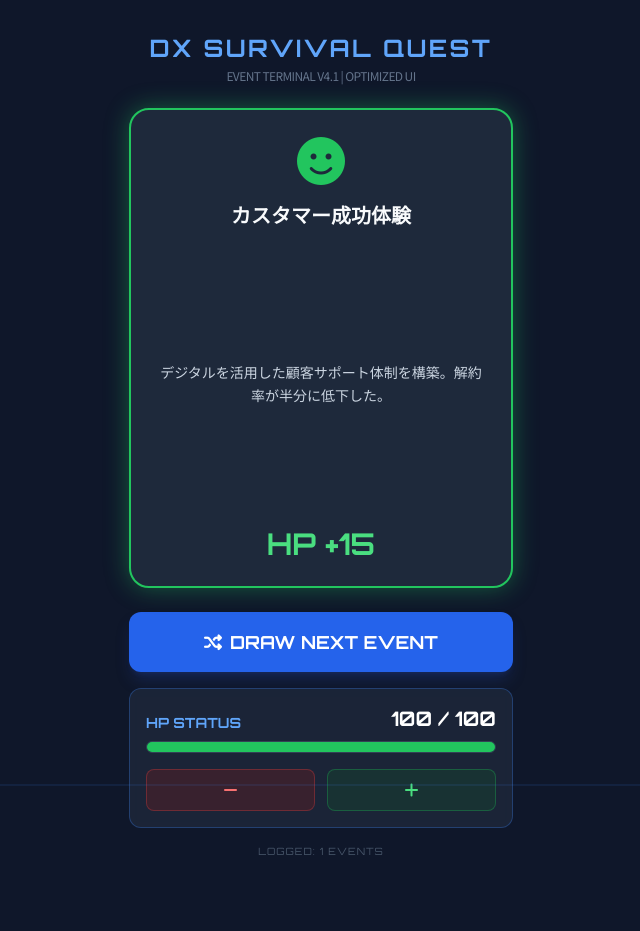
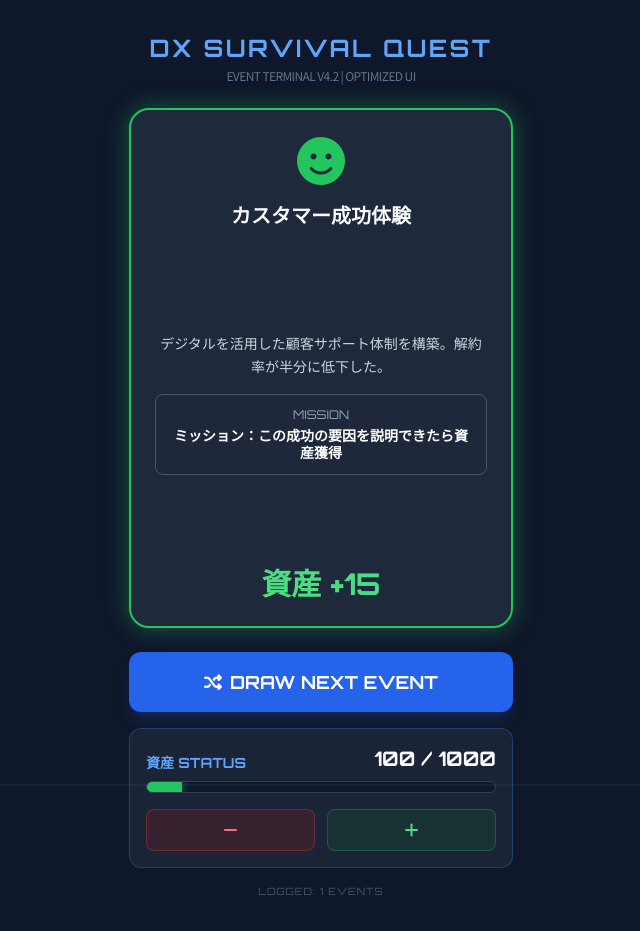
Before and after one commit to katayama502/Card-game, a plain HTML site: page index.html in a window 1280 px wide. Both pictures are taken after a click on the button "DRAW NEXT EVENT". Shown: the top 931 px of the page, without its empty margins (319-959 px from the left). Before the commit the page ends 859 px from the top, so only its background shows below. Drawn offline with nearby package versions, Linux system fonts and the light colour scheme.

Commit message:
修正コミット

```diff
--- a/index.html
+++ b/index.html
@@ -13,8 +13,8 @@
             background-color: #0f172a;
             font-family: 'Noto Sans JP', sans-serif;
             color: #f8fafc;
-            overflow: hidden;
-            height: 100vh;
+            min-height: 100vh;
+            overflow-y: auto;
             display: flex;
             flex-direction: column;
         }
@@ -96,12 +96,12 @@
     <!-- Header -->
     <header class="text-center mb-6">
         <h1 class="orbitron text-2xl font-bold tracking-widest text-blue-400">DX SURVIVAL QUEST</h1>
-        <p class="text-xs text-slate-500 mt-1 uppercase tracking-tighter">Event Terminal v4.1 | Optimized UI</p>
+        <p class="text-xs text-slate-500 mt-1 uppercase tracking-tighter">Event Terminal v4.2 | Optimized UI</p>
     </header>
 
     <!-- Card Area -->
     <div class="flex-grow flex items-center justify-center card-perspective relative">
-        <div id="cardContainer" class="w-full max-w-sm h-[480px] card-inner">
+        <div id="cardContainer" class="w-full max-w-sm h-[420px] md:h-[520px] card-inner">
 
             <!-- Front (Waiting State) -->
             <div class="card-front">
@@ -118,10 +118,14 @@
                     <i class="fas fa-circle-notch fa-spin"></i>
                 </div>
                 <h3 id="eventTitle" class="text-xl font-bold mb-3">LOADING...</h3>
-                <div class="flex-grow flex items-center">
-                    <p id="eventDesc" class="text-slate-300 text-sm leading-relaxed">
+                <div class="flex-grow flex flex-col justify-center">
+                    <p id="eventDesc" class="text-slate-300 text-sm leading-relaxed mb-4">
                         データを解析中です...
                     </p>
+                    <div id="eventConditionBox" class="hidden bg-slate-800/50 p-3 rounded-lg border border-slate-600">
+                        <p class="text-xs text-slate-400 orbitron mb-1">MISSION</p>
+                        <p id="eventCondition" class="text-sm font-bold text-white leading-tight"></p>
+                    </div>
                 </div>
                 <div id="eventImpact" class="orbitron text-3xl font-bold mt-4">
                     ---
@@ -138,16 +142,16 @@
                 <i class="fas fa-random mr-2"></i>DRAW NEXT EVENT
             </button>
 
-            <!-- HP Control Panel -->
+            <!-- Asset Control Panel -->
             <div class="bg-slate-800/80 rounded-xl p-4 border border-blue-500/30 backdrop-blur-sm">
                 <div class="flex justify-between items-end mb-2">
-                    <span class="text-blue-400 font-bold orbitron text-sm">HP STATUS</span>
-                    <span id="hpText" class="text-white font-bold orbitron text-xl">100 / 100</span>
+                    <span class="text-blue-400 font-bold orbitron text-sm">資産 STATUS</span>
+                    <span id="hpText" class="text-white font-bold orbitron text-xl">100 / 1000</span>
                 </div>
 
-                <!-- HP Bar -->
+                <!-- Asset Bar -->
                 <div class="w-full h-3 bg-slate-900 rounded-full overflow-hidden mb-4 border border-slate-700">
-                     <div id="hpBar" class="h-full bg-green-500 transition-all duration-300 shadow-[0_0_10px_rgba(34,197,94,0.6)]" style="width: 100%"></div>
+                     <div id="hpBar" class="h-full bg-green-500 transition-all duration-300 shadow-[0_0_10px_rgba(34,197,94,0.6)]" style="width: 10%"></div>
                 </div>
 
                 <!-- Manual Controls -->
@@ -167,54 +171,54 @@
     <script>
         const cards = [
             // --- システム・基盤系 ---
-            { title: "レガシーの反乱", desc: "20年前の基幹システムがダウン！復旧とデータ整合性の確認に多額のコストがかかった。", impact: "HP -25", type: "negative", icon: "fa-solid fa-fire-extinguisher" },
-            { title: "クラウド移行成功", desc: "インフラをAWSへ全面移行。運用コストが下がり、新機能のリリース速度が倍増した。", impact: "HP +20", type: "positive", icon: "fa-solid fa-cloud-arrow-up" },
-            { title: "API連携の不具合", desc: "外部サービスとの連携バグにより、決済システムが3時間停止。顧客への補填が発生。", impact: "HP -15", type: "negative", icon: "fa-solid fa-plug-circle-xmark" },
-            { title: "ゼロトラスト導入", desc: "強固な認証基盤を構築。テレワーク環境での安全性が飛躍的に向上した。", impact: "HP +15", type: "positive", icon: "fa-solid fa-user-shield" },
-            { title: "サーバー保守費高騰", desc: "古いハードウェアの部品が枯渇。調達に通常の3倍の費用を要した。", impact: "HP -10", type: "negative", icon: "fa-solid fa-microchip" },
-            { title: "開発の内製化成功", desc: "主要システムの開発を内製に切り替え。ベンダー依存を脱却し、意思決定が加速した。", impact: "HP +30", type: "positive", icon: "fa-solid fa-code" },
+            { title: "レガシーの反乱", desc: "20年前の基幹システムがダウン！復旧とデータ整合性の確認に多額のコストがかかった。", impact: "資産 -25", type: "negative", icon: "fa-solid fa-fire-extinguisher", condition: "ミッション：このトラブルへの対策内容を言えたらセーフ（資産減少なし）" },
+            { title: "クラウド移行成功", desc: "インフラをAWSへ全面移行。運用コストが下がり、新機能のリリース速度が倍増した。", impact: "資産 +20", type: "positive", icon: "fa-solid fa-cloud-arrow-up", condition: "ミッション：この成功の要因を説明できたら資産獲得" },
+            { title: "API連携の不具合", desc: "外部サービスとの連携バグにより、決済システムが3時間停止。顧客への補填が発生。", impact: "資産 -15", type: "negative", icon: "fa-solid fa-plug-circle-xmark", condition: "ミッション：このトラブルへの対策内容を言えたらセーフ（資産減少なし）" },
+            { title: "ゼロトラスト導入", desc: "強固な認証基盤を構築。テレワーク環境での安全性が飛躍的に向上した。", impact: "資産 +15", type: "positive", icon: "fa-solid fa-user-shield", condition: "ミッション：この成功の要因を説明できたら資産獲得" },
+            { title: "サーバー保守費高騰", desc: "古いハードウェアの部品が枯渇。調達に通常の3倍の費用を要した。", impact: "資産 -10", type: "negative", icon: "fa-solid fa-microchip", condition: "ミッション：このトラブルへの対策内容を言えたらセーフ（資産減少なし）" },
+            { title: "開発の内製化成功", desc: "主要システムの開発を内製に切り替え。ベンダー依存を脱却し、意思決定が加速した。", impact: "資産 +30", type: "positive", icon: "fa-solid fa-code", condition: "ミッション：この成功の要因を説明できたら資産獲得" },
 
             // --- データ・AI活用系 ---
-            { title: "AI需要予測的中", desc: "AIが予測した通りの需要が発生。在庫を余らせることなく完売し、利益が拡大した。", impact: "HP +35", type: "positive", icon: "fa-solid fa-wand-magic-sparkles" },
-            { title: "データサイロ問題", desc: "部門間でデータの形式がバラバラなことが判明。統合プロジェクトが立ち上がり、予算を消費。", impact: "HP -20", type: "negative", icon: "fa-solid fa-database" },
-            { title: "分析基盤の構築", desc: "全社共通のデータダッシュボードが完成。全社員がデータに基づく議論を開始した。", impact: "HP +20", type: "positive", icon: "fa-solid fa-chart-pie" },
-            { title: "AIの偏見（バイアス）", desc: "採用AIに不適切なバイアスが発見された。再調整と謝罪対応に追われる事態に。", impact: "HP -15", type: "negative", icon: "fa-solid fa-robot" },
-            { title: "個人情報漏洩未遂", desc: "不正アクセスの兆候。大事には至らなかったが、緊急のセキュリティ診断を実施した。", impact: "HP -10", type: "negative", icon: "fa-solid fa-user-lock" },
-            { title: "予測アルゴリズム進化", desc: "最新の深層学習モデルを採用。マーケティング効率が劇的に改善した。", impact: "HP +25", type: "positive", icon: "fa-solid fa-brain" },
+            { title: "AI需要予測的中", desc: "AIが予測した通りの需要が発生。在庫を余らせることなく完売し、利益が拡大した。", impact: "資産 +35", type: "positive", icon: "fa-solid fa-wand-magic-sparkles", condition: "ミッション：この成功の要因を説明できたら資産獲得" },
+            { title: "データサイロ問題", desc: "部門間でデータの形式がバラバラなことが判明。統合プロジェクトが立ち上がり、予算を消費。", impact: "資産 -20", type: "negative", icon: "fa-solid fa-database", condition: "ミッション：このトラブルへの対策内容を言えたらセーフ（資産減少なし）" },
+            { title: "分析基盤の構築", desc: "全社共通のデータダッシュボードが完成。全社員がデータに基づく議論を開始した。", impact: "資産 +20", type: "positive", icon: "fa-solid fa-chart-pie", condition: "ミッション：この成功の要因を説明できたら資産獲得" },
+            { title: "AIの偏見（バイアス）", desc: "採用AIに不適切なバイアスが発見された。再調整と謝罪対応に追われる事態に。", impact: "資産 -15", type: "negative", icon: "fa-solid fa-robot", condition: "ミッション：このトラブルへの対策内容を言えたらセーフ（資産減少なし）" },
+            { title: "個人情報漏洩未遂", desc: "不正アクセスの兆候。大事には至らなかったが、緊急のセキュリティ診断を実施した。", impact: "資産 -10", type: "negative", icon: "fa-solid fa-user-lock", condition: "ミッション：このトラブルへの対策内容を言えたらセーフ（資産減少なし）" },
+            { title: "予測アルゴリズム進化", desc: "最新の深層学習モデルを採用。マーケティング効率が劇的に改善した。", impact: "資産 +25", type: "positive", icon: "fa-solid fa-brain", condition: "ミッション：この成功の要因を説明できたら資産獲得" },
 
             // --- 組織・文化・人材系 ---
-            { title: "リスキリングの結実", desc: "社員が自発的にPythonを習得。現場の定型業務が100個自動化された！", impact: "HP +30", type: "positive", icon: "fa-solid fa-graduation-cap" },
-            { title: "役員の理解不足", desc: "「ITはコスト」と信じる役員から予算を削減された。DX推進スピードが大幅に低下。", impact: "HP -20", type: "negative", icon: "fa-solid fa-hand-holding-dollar" },
-            { title: "外部CDO着任", desc: "経験豊富な最高デジタル責任者が着任。曖昧だった戦略が明確になり、活気が戻った。", impact: "HP +15", type: "positive", icon: "fa-solid fa-user-tie" },
-            { title: "アジャイル文化定着", desc: "失敗を許容する文化が浸透。小さな改善を繰り返すことで、サービスの質が向上。", impact: "HP +20", type: "positive", icon: "fa-solid fa-rotate" },
-            { title: "キーマンの離職", desc: "DXを牽引していたエース社員が転職。プロジェクトが半年間ストップした。", impact: "HP -30", type: "negative", icon: "fa-solid fa-door-open" },
-            { title: "社内ハッカソン開催", desc: "週末のハッカソンから画期的な新規事業案が誕生。市場での期待が高まった。", impact: "HP +15", type: "positive", icon: "fa-solid fa-lightbulb" },
+            { title: "リスキリングの結実", desc: "社員が自発的にPythonを習得。現場の定型業務が100個自動化された！", impact: "資産 +30", type: "positive", icon: "fa-solid fa-graduation-cap", condition: "ミッション：この成功の要因を説明できたら資産獲得" },
+            { title: "役員の理解不足", desc: "「ITはコスト」と信じる役員から予算を削減された。DX推進スピードが大幅に低下。", impact: "資産 -20", type: "negative", icon: "fa-solid fa-hand-holding-dollar", condition: "ミッション：このトラブルへの対策内容を言えたらセーフ（資産減少なし）" },
+            { title: "外部CDO着任", desc: "経験豊富な最高デジタル責任者が着任。曖昧だった戦略が明確になり、活気が戻った。", impact: "資産 +15", type: "positive", icon: "fa-solid fa-user-tie", condition: "ミッション：この成功の要因を説明できたら資産獲得" },
+            { title: "アジャイル文化定着", desc: "失敗を許容する文化が浸透。小さな改善を繰り返すことで、サービスの質が向上。", impact: "資産 +20", type: "positive", icon: "fa-solid fa-rotate", condition: "ミッション：この成功の要因を説明できたら資産獲得" },
+            { title: "キーマンの離職", desc: "DXを牽引していたエース社員が転職。プロジェクトが半年間ストップした。", impact: "資産 -30", type: "negative", icon: "fa-solid fa-door-open", condition: "ミッション：このトラブルへの対策内容を言えたらセーフ（資産減少なし）" },
+            { title: "社内ハッカソン開催", desc: "週末のハッカソンから画期的な新規事業案が誕生。市場での期待が高まった。", impact: "資産 +15", type: "positive", icon: "fa-solid fa-lightbulb", condition: "ミッション：この成功の要因を説明できたら資産獲得" },
 
             // --- 顧客体験・マーケティング系 ---
-            { title: "アプリUX刷新", desc: "顧客向けアプリの使い勝手を改善。継続利用率が過去最高を記録した。", impact: "HP +25", type: "positive", icon: "fa-solid fa-mobile-screen-button" },
-            { title: "SNSマーケ大成功", desc: "データを活用したターゲティング広告がバズり、新規顧客が数万人増加した。", impact: "HP +30", type: "positive", icon: "fa-solid fa-share-nodes" },
-            { title: "不適切な自動返信", desc: "顧客対応ボットが失礼な回答を連発。SNSで炎上し、ブランドイメージが低下。", impact: "HP -20", type: "negative", icon: "fa-solid fa-comment-slash" },
-            { title: "オムニチャネル実現", desc: "店舗とECの在庫情報をリアルタイム統合。機会損失がゼロになった。", impact: "HP +20", type: "positive", icon: "fa-solid fa-shop" },
-            { title: "カスタマー成功体験", desc: "デジタルを活用した顧客サポート体制を構築。解約率が半分に低下した。", impact: "HP +15", type: "positive", icon: "fa-solid fa-face-smile" },
-            { title: "フェイクニュース被害", desc: "自社サービスに関するデマが拡散。否定と信頼回復のためにコストを投入。", impact: "HP -10", type: "negative", icon: "fa-solid fa-newspaper" },
+            { title: "アプリUX刷新", desc: "顧客向けアプリの使い勝手を改善。継続利用率が過去最高を記録した。", impact: "資産 +25", type: "positive", icon: "fa-solid fa-mobile-screen-button", condition: "ミッション：この成功の要因を説明できたら資産獲得" },
+            { title: "SNSマーケ大成功", desc: "データを活用したターゲティング広告がバズり、新規顧客が数万人増加した。", impact: "資産 +30", type: "positive", icon: "fa-solid fa-share-nodes", condition: "ミッション：この成功の要因を説明できたら資産獲得" },
+            { title: "不適切な自動返信", desc: "顧客対応ボットが失礼な回答を連発。SNSで炎上し、ブランドイメージが低下。", impact: "資産 -20", type: "negative", icon: "fa-solid fa-comment-slash", condition: "ミッション：このトラブルへの対策内容を言えたらセーフ（資産減少なし）" },
+            { title: "オムニチャネル実現", desc: "店舗とECの在庫情報をリアルタイム統合。機会損失がゼロになった。", impact: "資産 +20", type: "positive", icon: "fa-solid fa-shop", condition: "ミッション：この成功の要因を説明できたら資産獲得" },
+            { title: "カスタマー成功体験", desc: "デジタルを活用した顧客サポート体制を構築。解約率が半分に低下した。", impact: "資産 +15", type: "positive", icon: "fa-solid fa-face-smile", condition: "ミッション：この成功の要因を説明できたら資産獲得" },
+            { title: "フェイクニュース被害", desc: "自社サービスに関するデマが拡散。否定と信頼回復のためにコストを投入。", impact: "資産 -10", type: "negative", icon: "fa-solid fa-newspaper", condition: "ミッション：このトラブルへの対策内容を言えたらセーフ（資産減少なし）" },
 
             // --- 外部環境・運・その他 ---
-            { title: "国からのDX補助金", desc: "先進的な取り組みが認められ、高額な補助金がキャッシュバックされた。", impact: "HP +25", type: "positive", icon: "fa-solid fa-sack-dollar" },
-            { title: "法規制の変更", desc: "新しいデータ保護法への対応が必要になった。法務・技術コストが発生。", impact: "HP -15", type: "negative", icon: "fa-solid fa-gavel" },
-            { title: "大手との提携", desc: "GAFAの一角とパートナーシップを締結。世界規模のプラットフォームへ進出。", impact: "HP +40", type: "positive", icon: "fa-solid fa-handshake" },
-            { title: "競合がデジタル投資", desc: "ライバル社が革新的なDXサービスをリリース。顧客の一部を奪われた。", impact: "HP -20", type: "negative", icon: "fa-solid fa-person-running" },
-            { title: "特許の取得成功", desc: "独自のデータ解析手法で特許を取得。ライセンス収入が確定した。", impact: "HP +40", type: "positive", icon: "fa-solid fa-certificate" },
-            { title: "サプライチェーン断絶", desc: "海外のデータセンターが自然災害で被災。サービスが一部制限された。", impact: "HP -25", type: "negative", icon: "fa-solid fa-link-slash" },
-            { title: "デジタルツイン成功", desc: "工場の稼働を仮想空間でシミュレート。効率が20%改善し、コストを削減。", impact: "HP +30", type: "positive", icon: "fa-solid fa-cubes" },
-            { title: "グリーンDX賞", desc: "IT活用による脱炭素化が評価され、環境賞を受賞。投資家からの資金流入。", impact: "HP +10", type: "positive", icon: "fa-solid fa-leaf" },
-            { title: "ランサムウェア攻撃", desc: "身代金要求ウイルスに感染。バックアップからの復旧に多大な時間と費用を投じた。", impact: "HP -30", type: "negative", icon: "fa-solid fa-biohazard" },
-            { title: "予測不能なバグ", desc: "閏年やタイムゾーンに関連した特殊なバグが発生。休日返上で対応した。", impact: "HP -10", type: "negative", icon: "fa-solid fa-bug" },
-            { title: "戦略的ピボット", desc: "不調な事業をデジタル技術で再生。新規顧客層の開拓に成功した。", impact: "HP +25", type: "positive", icon: "fa-solid fa-arrows-spin" },
-            { title: "グローバル進出成功", desc: "デジタルプラットフォームを活用し、低コストで海外市場への展開を果たした。", impact: "HP +35", type: "positive", icon: "fa-solid fa-earth-americas" }
+            { title: "国からのDX補助金", desc: "先進的な取り組みが認められ、高額な補助金がキャッシュバックされた。", impact: "資産 +25", type: "positive", icon: "fa-solid fa-sack-dollar", condition: "ミッション：この成功の要因を説明できたら資産獲得" },
+            { title: "法規制の変更", desc: "新しいデータ保護法への対応が必要になった。法務・技術コストが発生。", impact: "資産 -15", type: "negative", icon: "fa-solid fa-gavel", condition: "ミッション：このトラブルへの対策内容を言えたらセーフ（資産減少なし）" },
+            { title: "大手との提携", desc: "GAFAの一角とパートナーシップを締結。世界規模のプラットフォームへ進出。", impact: "資産 +40", type: "positive", icon: "fa-solid fa-handshake", condition: "ミッション：この成功の要因を説明できたら資産獲得" },
+            { title: "競合がデジタル投資", desc: "ライバル社が革新的なDXサービスをリリース。顧客の一部を奪われた。", impact: "資産 -20", type: "negative", icon: "fa-solid fa-person-running", condition: "ミッション：このトラブルへの対策内容を言えたらセーフ（資産減少なし）" },
+            { title: "特許の取得成功", desc: "独自のデータ解析手法で特許を取得。ライセンス収入が確定した。", impact: "資産 +40", type: "positive", icon: "fa-solid fa-certificate", condition: "ミッション：この成功の要因を説明できたら資産獲得" },
+            { title: "サプライチェーン断絶", desc: "海外のデータセンターが自然災害で被災。サービスが一部制限された。", impact: "資産 -25", type: "negative", icon: "fa-solid fa-link-slash", condition: "ミッション：このトラブルへの対策内容を言えたらセーフ（資産減少なし）" },
+            { title: "デジタルツイン成功", desc: "工場の稼働を仮想空間でシミュレート。効率が20%改善し、コストを削減。", impact: "資産 +30", type: "positive", icon: "fa-solid fa-cubes", condition: "ミッション：この成功の要因を説明できたら資産獲得" },
+            { title: "グリーンDX賞", desc: "IT活用による脱炭素化が評価され、環境賞を受賞。投資家からの資金流入。", impact: "資産 +10", type: "positive", icon: "fa-solid fa-leaf", condition: "ミッション：この成功の要因を説明できたら資産獲得" },
+            { title: "ランサムウェア攻撃", desc: "身代金要求ウイルスに感染。バックアップからの復旧に多大な時間と費用を投じた。", impact: "資産 -30", type: "negative", icon: "fa-solid fa-biohazard", condition: "ミッション：このトラブルへの対策内容を言えたらセーフ（資産減少なし）" },
+            { title: "予測不能なバグ", desc: "閏年やタイムゾーンに関連した特殊なバグが発生。休日返上で対応した。", impact: "資産 -10", type: "negative", icon: "fa-solid fa-bug", condition: "ミッション：このトラブルへの対策内容を言えたらセーフ（資産減少なし）" },
+            { title: "戦略的ピボット", desc: "不調な事業をデジタル技術で再生。新規顧客層の開拓に成功した。", impact: "資産 +25", type: "positive", icon: "fa-solid fa-arrows-spin", condition: "ミッション：この成功の要因を説明できたら資産獲得" },
+            { title: "グローバル進出成功", desc: "デジタルプラットフォームを活用し、低コストで海外市場への展開を果たした。", impact: "資産 +35", type: "positive", icon: "fa-solid fa-earth-americas", condition: "ミッション：この成功の要因を説明できたら資産獲得" }
         ];
 
         const cardContainer = document.getElementById('cardContainer');
-    const cardContent = document.getElementById('cardContent');
+        const cardContent = document.getElementById('cardContent');
         const drawBtn = document.getElementById('drawBtn');
         const cardCounter = document.getElementById('cardCounter');
         const scanningText = document.getElementById('scanningText');
@@ -223,13 +227,15 @@
         const eventDesc = document.getElementById('eventDesc');
         const eventIcon = document.getElementById('eventIcon');
         const eventImpact = document.getElementById('eventImpact');
+        const eventCondition = document.getElementById('eventCondition');
+        const eventConditionBox = document.getElementById('eventConditionBox');
 
         // Sound Effect
         const drawSound = new Audio('card-flip.mp3');
 
-        // HP System
+        // Asset System (Internally using 'hp' variables for minimal refactor)
         let currentHp = 100;
-        const maxHp = 100;
+        const maxHp = 1000;
         const hpText = document.getElementById('hpText');
         const hpBar = document.getElementById('hpBar');
         const hpMinusBtn = document.getElementById('hpMinusBtn');
@@ -247,7 +253,7 @@
             const percentage = (currentHp / maxHp) * 100;
             hpBar.style.width = `${percentage}%`;
 
-            // Update Bar Color based on HP status
+            // Update Bar Color based on Asset status
             hpBar.className = "h-full transition-all duration-300 shadow-[0_0_10px_rgba(0,0,0,0.3)]"; // Reset base classes
             if (currentHp > 50) {
                 hpBar.classList.add('bg-green-500', 'shadow-[0_0_10px_rgba(34,197,94,0.6)]');
@@ -258,7 +264,7 @@
             }
         }
 
-        // Event Listeners for HP Manual Control
+        // Event Listeners for Manual Control
         hpMinusBtn.addEventListener('click', () => updateHp(-5)); // Decrease by 5
         hpPlusBtn.addEventListener('click', () => updateHp(5));  // Increase by 5
 
@@ -269,6 +275,8 @@
             eventTitle.innerText = "LOADING...";
             eventDesc.innerText = "データを解析中です...";
             eventImpact.innerText = "---";
+            eventConditionBox.classList.add('hidden');
+            eventCondition.innerText = "";
             eventIcon.innerHTML = `<i class="fas fa-circle-notch fa-spin"></i>`;
             eventIcon.className = "text-5xl mb-4 text-blue-400";
             cardContent.className = 'card-back type-neutral';
@@ -306,6 +314,11 @@
             eventImpact.innerText = randomCard.impact;
             eventIcon.innerHTML = `<i class="${randomCard.icon}"></i>`;
 
+            if (randomCard.condition) {
+                eventCondition.innerText = randomCard.condition;
+                eventConditionBox.classList.remove('hidden');
+            }
+
             cardContent.className = 'card-back';
             if (randomCard.type === 'positive') {
                 cardContent.classList.add('type-positive');
@@ -322,7 +335,7 @@
             }
 
             // Automatic HP Update Removed (User Request)
-            // const match = randomCard.impact.match(/HP\s*([+-]?\d+)/);
+            // const match = randomCard.impact.match(/資産\s*([+-]?\d+)/);
             // if (match) {
             //     const hpChange = parseInt(match[1], 10);
             //     updateHp(hpChange);
```
